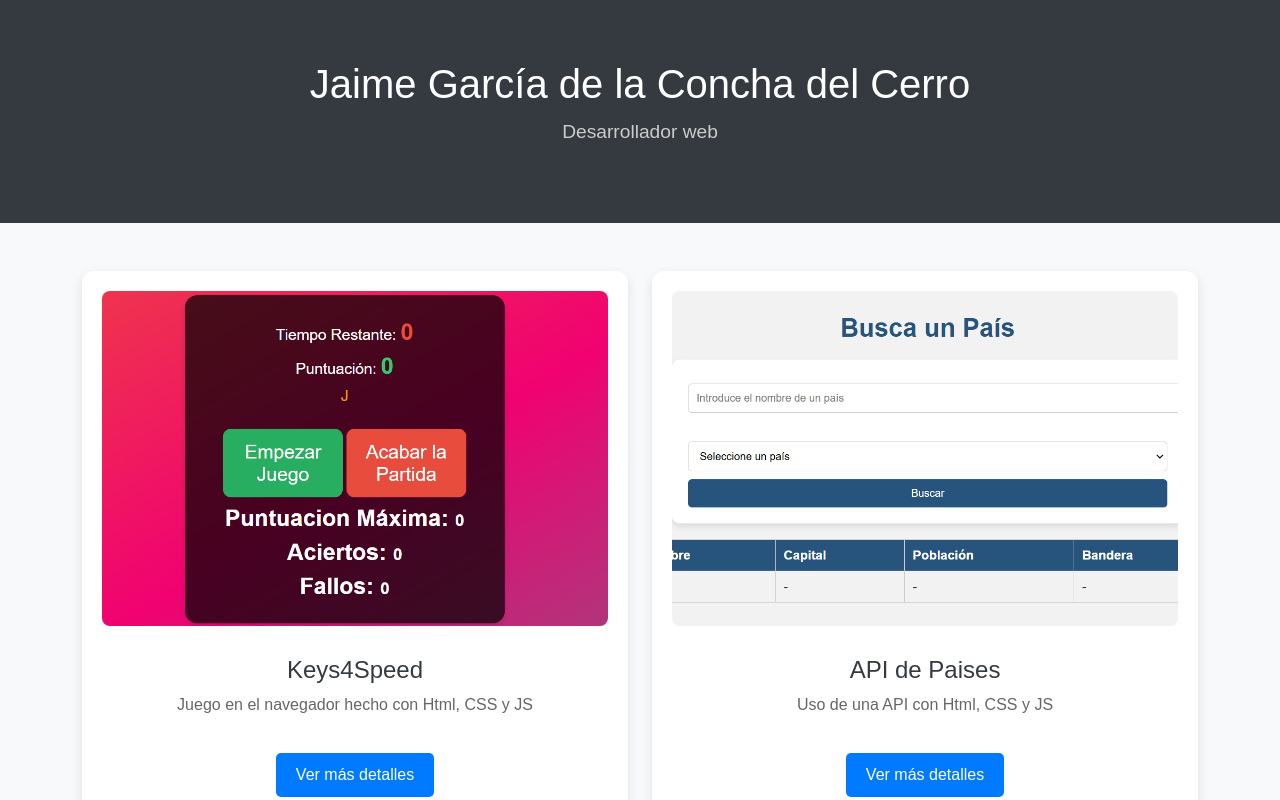
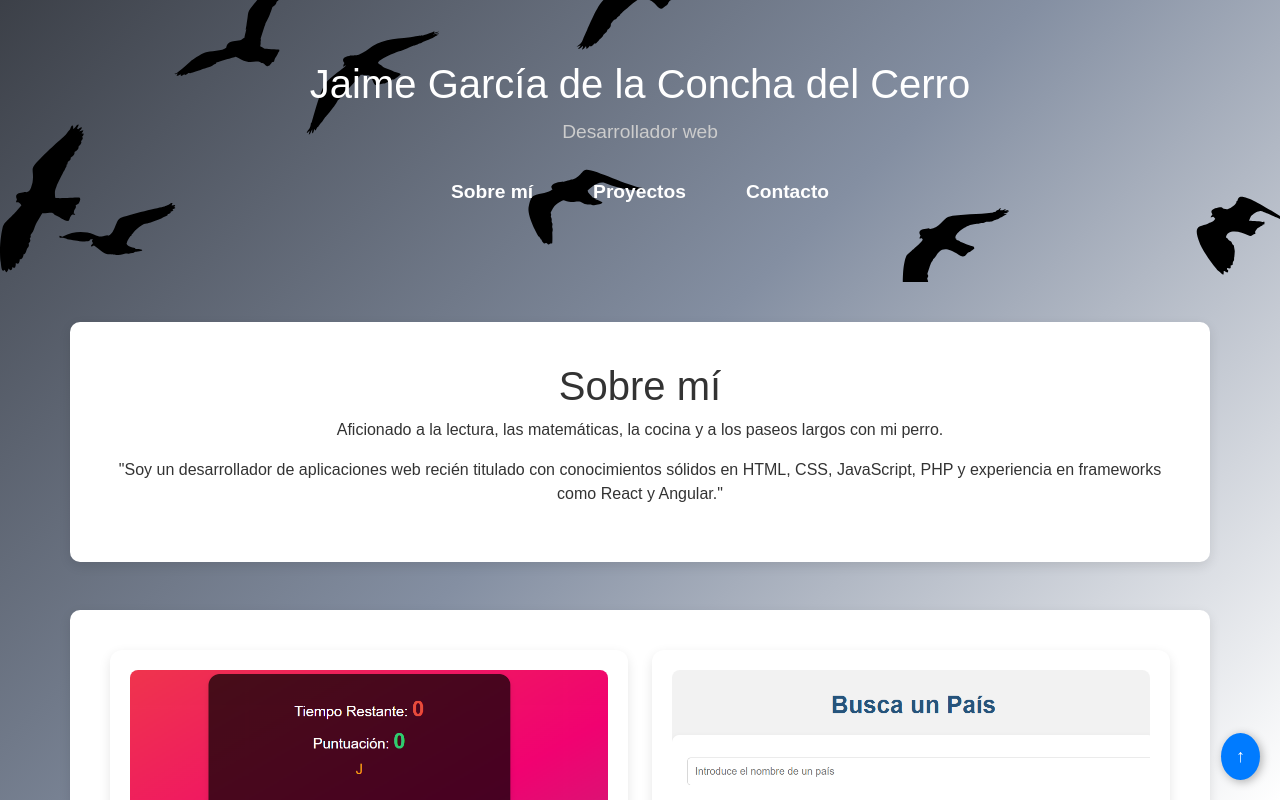
Before and after one commit to Jaigardel/Portfolio, a plain HTML site: page index.html in a window 1280 px wide. Shown: the top 800 px of the page. Drawn offline with nearby package versions, Linux system fonts and the light colour scheme.

Commit message:
actualizacion

```diff
--- a/index.html
+++ b/index.html
@@ -13,9 +13,21 @@
     <header>
         <h1>Jaime García de la Concha del Cerro</h1>
         <p>Desarrollador web</p>
+        <nav class="navbar">
+            <ul>
+                <li><a href="#sobreMi">Sobre mí</a></li>
+                <li><a href="#proyectos">Proyectos</a></li>
+                <li><a href="#contacto">Contacto</a></li>
+            </ul>
+        </nav>
     </header>
-
-    <div class="container my-5">
+    <div class="container text-center" id="sobreMi">
+        <h1>Sobre mí</h1>
+        <p>Aficionado a la lectura, las matemáticas, la cocina y a los paseos largos con mi perro.</p>
+        <p>"Soy un desarrollador de aplicaciones web recién titulado con conocimientos sólidos en HTML, CSS, JavaScript, PHP y experiencia
+        en frameworks como React y Angular."</p>
+    </div>
+    <div class="container my-5" id="proyectos">
         <div class="row">
             <!-- Proyecto 1 -->
             <div class="col-lg-6 col-12 mb-4">
@@ -41,7 +53,7 @@
             <div class="col-lg-6 col-12 mb-4">
                 <div class="project">
                     <img src="img/portada.png" alt="Proyecto 3">
-                    <h3>Web de Senderismo (RevientaPatas)</h3>
+                    <h3>Web de Senderismo</h3>
                     <p>Web de un grupo de senderismo hecha con Html, Bootstrap y JS</p>
                     <!-- Botón para ir a la sección del Proyecto 3 -->
                     <a href="#proyecto3-detalle" class="btn btn-primary scroll-button">Ver más detalles</a>
@@ -112,9 +124,28 @@
         </a>
     </div>
 
+    <div class="text-center" id="contacto">
+        <h1>Mis links</h1>
+        <p>
+            <a href="https://github.com/Jaigardel" class="github-icon" target="_blank">
+                <i class="fab fa-github"></i> Github
+            </a>
+            <a href="https://github.com/Jaigardel/AccesoADatos" class="github-icon" target="_blank">
+                <i class="fab fa-linkedin"></i> Linkedin
+            </a>
+        </p>
+    </div>
+
     <footer>
         <p>&copy; 2025 Mi Portafolio</p>
     </footer>
+    <button class="boton-sticky" onclick="scrollToTop()">↑</button>
+
+    <script>
+        function scrollToTop() {
+            window.scrollTo({ top: 0, behavior: 'smooth' });
+        }
+    </script>
 
     <script src="https://cdn.jsdelivr.net/npm/bootstrap@5.3.0-alpha1/dist/js/bootstrap.bundle.min.js"></script>
 </body>
--- a/styles.css
+++ b/styles.css
@@ -1,13 +1,17 @@
 body {
     font-family: 'Arial', sans-serif;
-    background-color: #f8f9fa;
+    background: linear-gradient(135deg, #3c4048, #848fa2, #ffffff);
+    background-attachment: fixed;
     margin: 0;
     padding: 0;
     color: #333;
 }
 
 header {
-    background-color: #343a40;
+    background-image: url('/img/birds.svg'); /* Imagen de fondo */
+    background-size: cover; /* Ajusta la imagen para cubrir todo el div */
+    background-position: center; /* Centra la imagen */
+    background-repeat: no-repeat;
     color: #fff;
     text-align: center;
     padding: 60px 20px;
@@ -89,14 +93,26 @@ header p {
     line-height: 1.6;
 }
 
-.github-icon {
+.container {
+    background-color: #ffffff;
+    padding: 40px;
+    margin-top: 40px;
+    border-radius: 10px;
+    box-shadow: 0 4px 12px rgba(0, 0, 0, 0.1);
+}
+
+
+.github-icon, .linkedin-icon {
     font-size: 24px;
-    color: #333;
     text-decoration: none;
     transition: color 0.3s ease-in-out;
 }
 
 .github-icon:hover {
+    color: #6e5494;
+}
+
+.linkedin-icon:hover {
     color: #6e5494;
 }
 
@@ -118,6 +134,74 @@ html {
     scroll-behavior: smooth;
 }
 
+.navbar {
+
+    padding: 15px 0;
+    display: flex;
+    justify-content: center;
+    align-items: center;
+    width: 100%;
+}
+
+.navbar ul {
+    list-style: none;
+    padding: 0;
+    margin: 0;
+    display: flex;
+    justify-content: center;
+    gap: 30px;
+}
+
+.navbar ul li {
+    display: inline;
+}
+
+.navbar ul li a {
+    text-decoration: none;
+    color: #ffffff;
+    font-size: 1.2rem;
+    font-weight: bold;
+    padding: 10px 15px;
+    transition: color 0.3s ease-in-out, background-color 0.3s ease-in-out;
+    border-radius: 5px;
+}
+
+.navbar ul li a:hover {
+    background-color: #007bff;
+    color: #fff;
+}
+
+
+@media (max-width: 768px) {
+    .navbar {
+        flex-direction: column;
+    }
+
+    .navbar ul {
+        flex-direction: column;
+        gap: 15px;
+    }
+}
+
+
+
 .scroll-button {
     margin-top: 20px;
 }
+.boton-sticky {
+    position: fixed;
+    right: 20px;
+    bottom: 20px;
+    background-color: #007bff;
+    color: white;
+    border: none;
+    padding: 10px 15px;
+    border-radius: 50%;
+    cursor: pointer;
+    font-size: 18px;
+    box-shadow: 2px 2px 10px rgba(0, 0, 0, 0.3);
+}
+
+.boton-sticky:hover {
+    background-color: #0056b3;
+}
```
Also changed, not shown: img/birds.svg (added).
